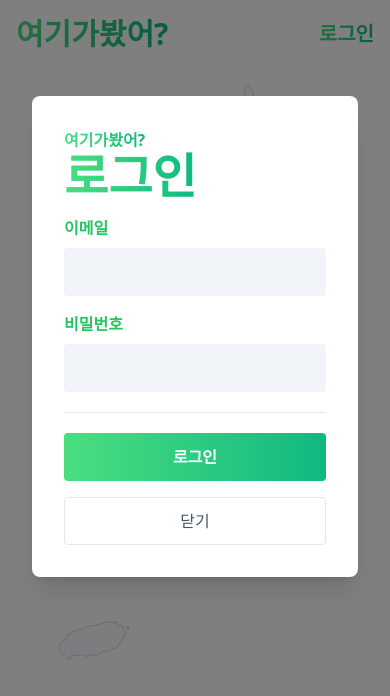
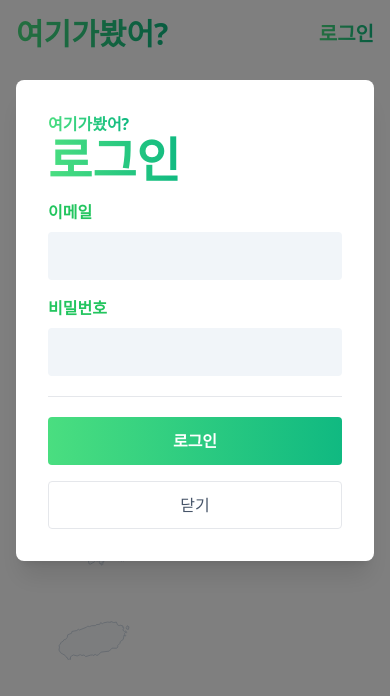
Before and after one commit to yemson/haveyoubeenhere, a Vue app: page / in a window 390 px wide. Both pictures are taken after a click on the button "로그인". Shown: the top 696 px of the page. Built offline with nearby package versions, Linux system fonts and the light colour scheme; no server answers.

Commit message:
fix: fixed responsive margin for sm size

```diff
--- a/src/components/modals/AreaModal.vue
+++ b/src/components/modals/AreaModal.vue
@@ -33,7 +33,7 @@ function closeCreateAreaModal() {
       class="flex items-start justify-center min-h-screen pt-24 text-center"
     >
       <div
-        class="bg-white rounded-lg text-left overflow-hidden shadow-xl p-8 2xl:w-1/4 xl:w-1/4 lg:w-1/3 md:2/5 sm:w-1/2 w-full 2xl:sm:m-0 m-8"
+        class="bg-white rounded-lg text-left overflow-hidden shadow-xl p-8 2xl:w-1/4 xl:w-1/4 lg:w-1/3 md:2/5 sm:w-1/2 w-full 2xl:sm:m-0 m-4"
       >
         <div class="flex justify-between">
           <div class="font-extrabold text-4xl text-transparent bg-clip-text bg-gradient-to-r from-green-400 to-emerald-500">
--- a/src/components/modals/CreateAreaModal.vue
+++ b/src/components/modals/CreateAreaModal.vue
@@ -13,7 +13,7 @@ defineEmits(['close'])
       class="flex items-start justify-center min-h-screen pt-24 text-center"
     >
       <div
-        class="bg-white rounded-lg text-left overflow-hidden shadow-xl p-8 2xl:w-1/4 xl:w-1/4 lg:w-1/3 md:2/5 sm:w-1/2 w-full 2xl:sm:m-0 m-8"
+        class="bg-white rounded-lg text-left overflow-hidden shadow-xl p-8 2xl:w-1/4 xl:w-1/4 lg:w-1/3 md:2/5 sm:w-1/2 w-full sm:m-0 m-4"
       >
         <div class="flex">
           <div class="font-extrabold text-4xl text-transparent bg-clip-text bg-gradient-to-r from-green-400 to-emerald-500">
--- a/src/components/modals/LoginModal.vue
+++ b/src/components/modals/LoginModal.vue
@@ -42,7 +42,7 @@ function login() {
       class="flex items-start justify-center min-h-screen pt-16 text-center"
     >
       <div
-        class="bg-white overflow-hidden rounded-lg shadow-xl p-8 2xl:w-1/4 xl:w-1/4 lg:w-1/3 md:2/5 sm:w-1/2 w-full 2xl:sm:m-0 m-8"
+        class="bg-white overflow-hidden rounded-lg shadow-xl p-8 2xl:w-1/4 xl:w-1/4 lg:w-1/3 md:2/5 sm:w-1/2 w-full sm:m-0 m-4"
       >
         <div class="flex">
           <div class="font-extrabold text-transparent bg-clip-text bg-gradient-to-r from-green-400 to-emerald-500">
```
